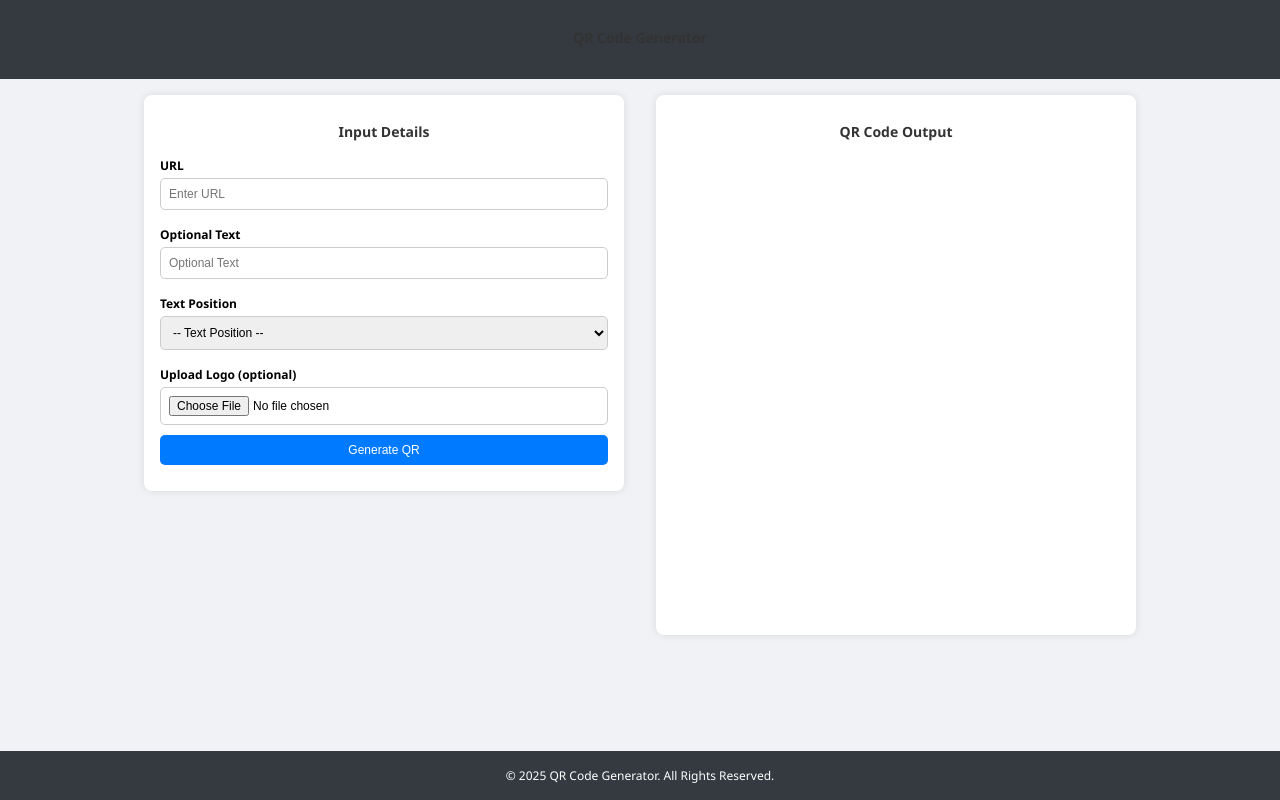
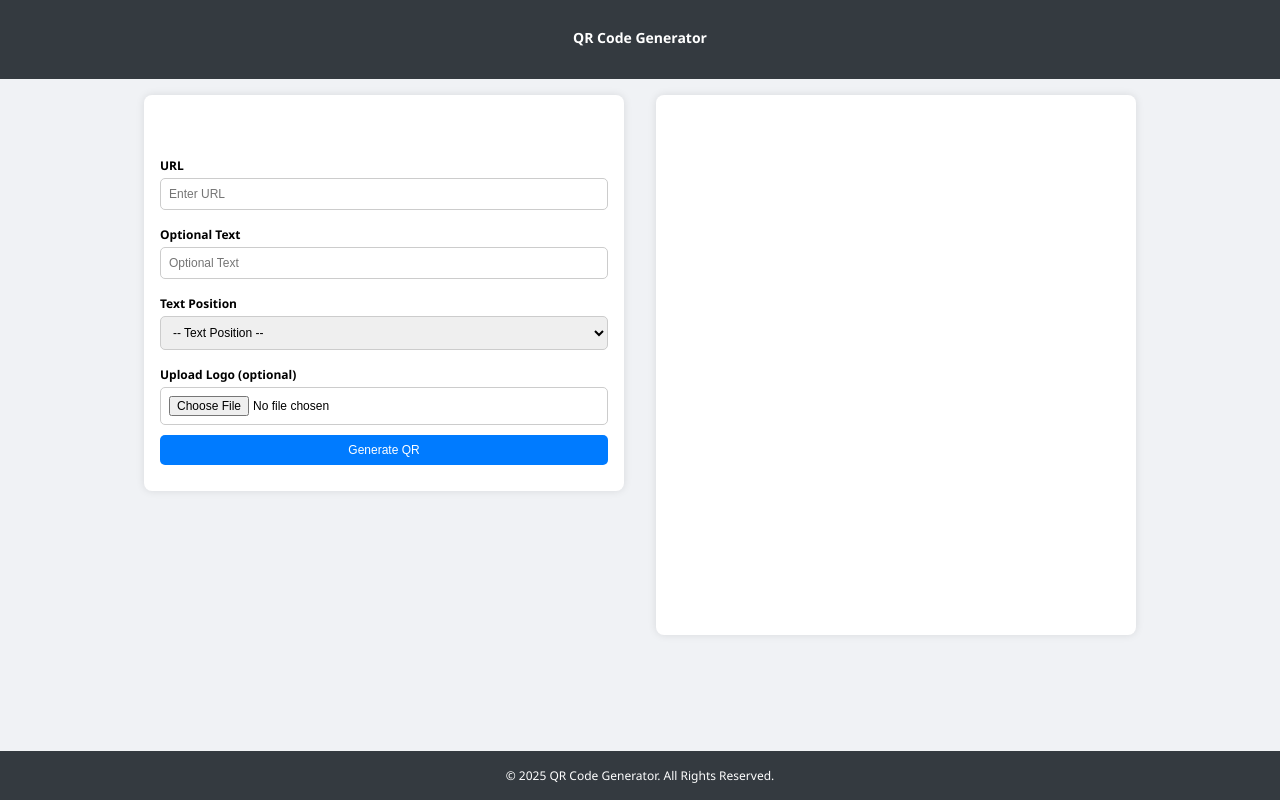
Before and after one commit to kumarrajiv0918/qr-genrator-for-url, a plain HTML site: page index.html in a window 1280 px wide. Drawn offline with Linux system fonts and the light colour scheme.

Commit message:
Update index.html

```diff
--- a/index.html
+++ b/index.html
@@ -51,7 +51,7 @@
     h2 {
       font-size: 14px;
       margin-bottom: 1rem;
-      color: #333;
+      color: white;
       text-align: center;
     }
 
```
